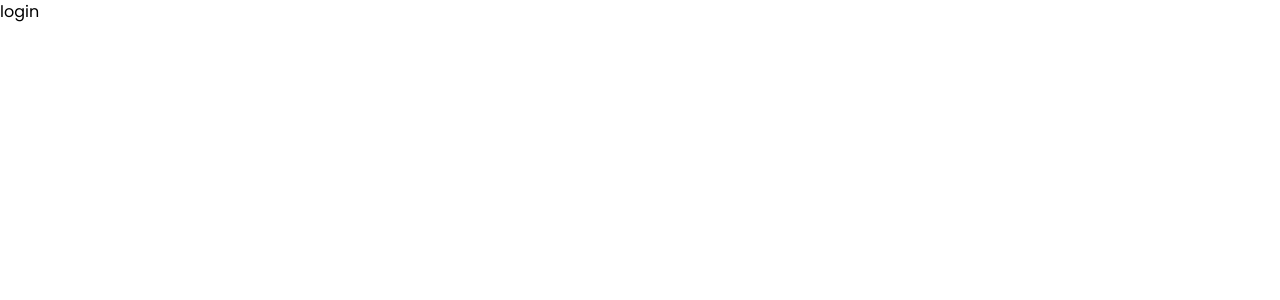
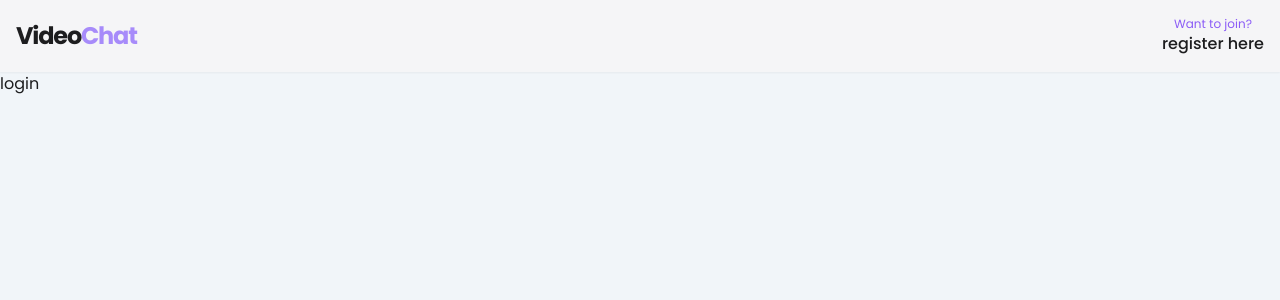
Before and after one commit to h22k/video-chat, a Next.js app in the folder client/: page /login in a window 1280 px wide. Shown: the top 300 px of the page. Built offline with nearby package versions, Linux system fonts and the light colour scheme.

Commit message:
feat: added a navbar for auth

```diff
--- /dev/null
+++ b/client/src/app/(auth)/layout.tsx
@@ -0,0 +1,11 @@
+import React from 'react'
+import AuthNavbar from '../../components/AuthNavbar'
+
+export default function AuthLayout({children}: {children: React.ReactNode}) {
+  return (
+    <>
+      <AuthNavbar/>
+      {children}
+    </>
+  )
+}
--- a/client/src/app/globals.css
+++ b/client/src/app/globals.css
@@ -1,3 +1,7 @@
 @tailwind base;
 @tailwind components;
 @tailwind utilities;
+
+body {
+  @apply bg-slate-100 text-primary-black
+}
--- /dev/null
+++ b/client/src/components/AuthLinks.tsx
@@ -0,0 +1,27 @@
+'use client'
+
+import React from 'react'
+import { usePathname } from 'next/navigation'
+import NavLink from './NavLink'
+
+const AuthLinks = () => {
+  const pathname = usePathname()
+
+  return (
+    <>
+      {pathname === '/register' ? (
+        <div className='text-center'>
+          <p className='text-violet-500 text-xs'>Have an account?</p>
+          <NavLink href='/login'>Login here</NavLink>
+        </div>
+      ) : (
+        <div className='text-center'>
+          <p className='text-violet-500 text-xs'>Want to join?</p>
+          <NavLink href='/register'>register here</NavLink>
+        </div>
+      )}
+    </>
+  )
+}
+
+export default AuthLinks
--- /dev/null
+++ b/client/src/components/AuthNavbar.tsx
@@ -0,0 +1,13 @@
+import React from 'react'
+import Navbar from './Navbar'
+import AuthLinks from './AuthLinks'
+
+const AuthNavbar = () => {
+  return (
+    <Navbar>
+      <AuthLinks/>
+    </Navbar>
+  )
+}
+
+export default AuthNavbar
--- /dev/null
+++ b/client/src/components/NavLink.tsx
@@ -0,0 +1,12 @@
+import React from 'react'
+import Link from 'next/link'
+
+const NavLink = ({ href = '/', children } : { children: React.ReactNode, href:String}) => {
+  return (
+    <Link href={href} className='relative font-medium after:w-0 after:h-1 after:absolute after:-bottom-0.5 after:transition-all after:duration-500 after:rounded-full after:right-0 hover:after:w-full hover:after:left-0 after:bg-violet-400'>
+      { children }
+    </Link>
+  )
+}
+
+export default NavLink
--- /dev/null
+++ b/client/src/components/Navbar.tsx
@@ -0,0 +1,15 @@
+import React from 'react'
+import Link from 'next/link'
+
+const Navbar = ({ children }: { children: React.ReactNode}) => {
+  return (
+    <nav className='flex justify-between items-center py-4 px-4 bg-primary-white shadow-sm'>
+      <Link href='/' className='font-bold text-xl sm:text-2xl tracking-tighter'>
+        Video<span className='text-violet-400'>Chat</span>
+      </Link>
+      {children}
+    </nav>
+  )
+}
+
+export default Navbar
--- a/client/tailwind.config.ts
+++ b/client/tailwind.config.ts
@@ -15,7 +15,11 @@ const config: Config = {
       },
       fontFamily: {
         'poppins': "'Poppins', sans-serif"
-      }
+      },
+      colors: {
+        'primary-white': '#f5f5f7',
+        'primary-black': '#1d1d1f'
+      },
     },
   },
   plugins: [],
```
